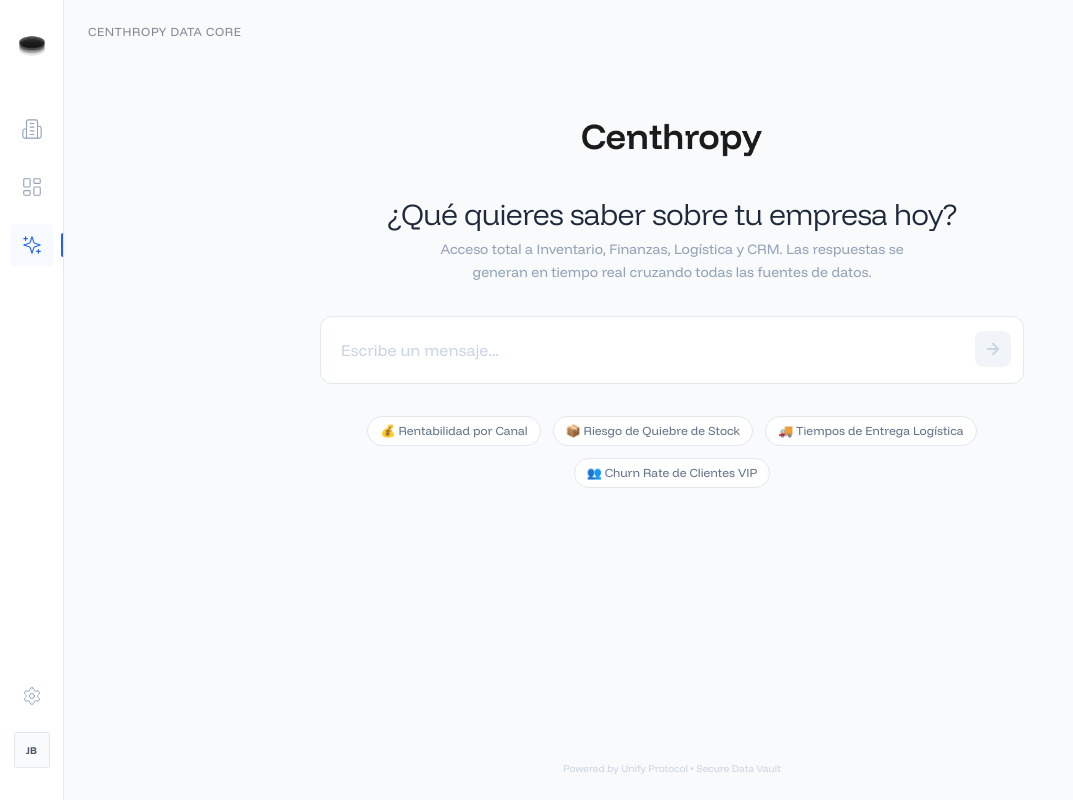
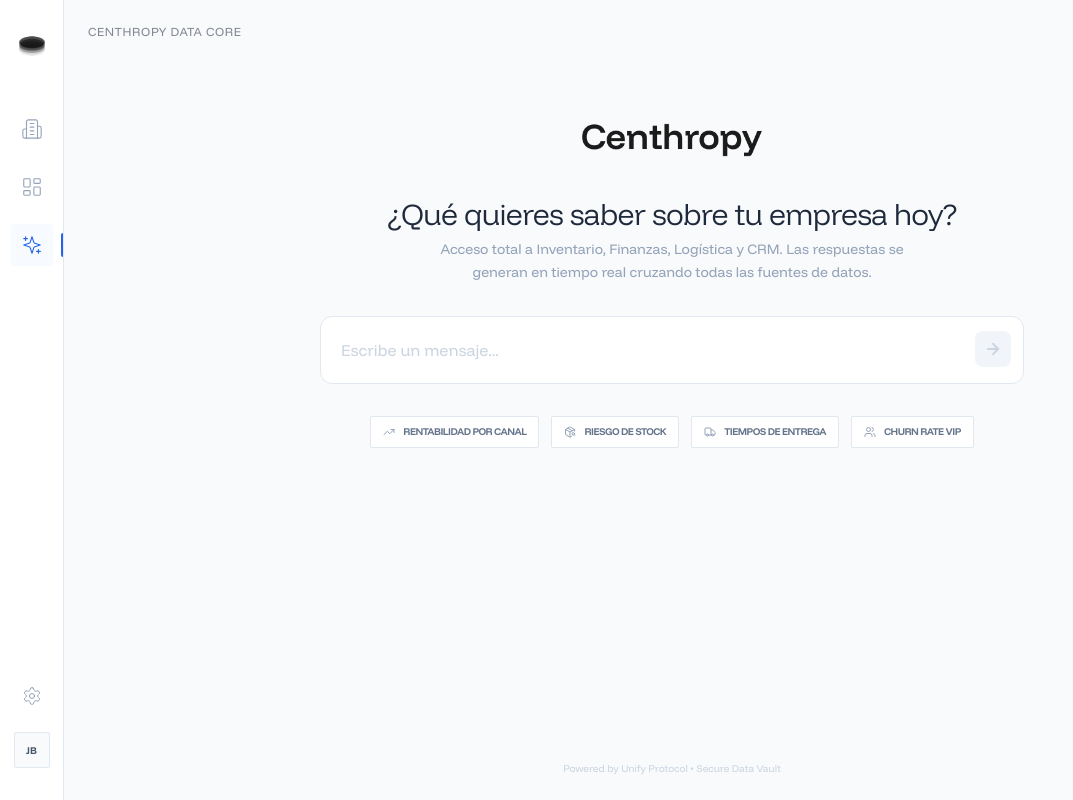
Before and after one commit to renatoquerales28-byte/unify, a React (Vite) app: page / in a window 1280 px wide. Both pictures are taken after a click on the button 31 px from the left and 245 px from the top of the page. Shown: the whole page, without its empty margins (0-1073 px from the left). Built offline with nearby package versions, Linux system fonts and the light colour scheme.

Commit message:
style: unify suggestion chips style in DataCoreView with dashboard technical design

```diff
--- a/src/components/views/DataCoreView.jsx
+++ b/src/components/views/DataCoreView.jsx
@@ -1,5 +1,5 @@
 import React, { useState, useRef, useEffect } from 'react';
-import { ArrowRight } from 'lucide-react';
+import { ArrowRight, TrendingUp, PackageSearch, Truck, Users } from 'lucide-react';
 
 export const DataCoreView = () => {
     const [query, setQuery] = useState('');
@@ -80,13 +80,20 @@
                 {/* Sugerencias Rápidas */}
                 <div className="mt-8 flex flex-wrap justify-center gap-3">
                     {[
-                        "💰 Rentabilidad por Canal",
-                        "📦 Riesgo de Quiebre de Stock",
-                        "🚚 Tiempos de Entrega Logística",
-                        "👥 Churn Rate de Clientes VIP"
-                    ].map((tag, i) => (
-                        <button key={i} className="px-3 py-1.5 bg-white border border-slate-200 rounded-full text-xs text-slate-500 hover:border-blue-300 hover:text-blue-600 hover:bg-blue-50 transition-all">
-                            {tag}
+                        { label: "Rentabilidad por Canal", text: "Ver rentabilidad detallada por canal de venta.", icon: <TrendingUp size={12} /> },
+                        { label: "Riesgo de Stock", text: "Identificar SKUs con riesgo de quiebre de stock.", icon: <PackageSearch size={12} /> },
+                        { label: "Tiempos de Entrega", text: "Análisis de tiempos de entrega y logística.", icon: <Truck size={12} /> },
+                        { label: "Churn Rate VIP", text: "Reporte de tasa de abandono de clientes VIP.", icon: <Users size={12} /> }
+                    ].map((s, i) => (
+                        <button
+                            key={i}
+                            onClick={() => setQuery(s.text)}
+                            className="flex items-center gap-2 px-3 py-1.5 bg-white border border-slate-200 rounded-sm hover:border-blue-400 hover:bg-blue-50/30 transition-all group h-[32px]"
+                        >
+                            <span className="text-slate-400 group-hover:text-blue-500 transition-colors">{s.icon}</span>
+                            <span className="text-[10px] font-mono font-bold text-slate-500 uppercase tracking-tighter group-hover:text-blue-600 transition-colors">
+                                {s.label}
+                            </span>
                         </button>
                     ))}
                 </div>
```
